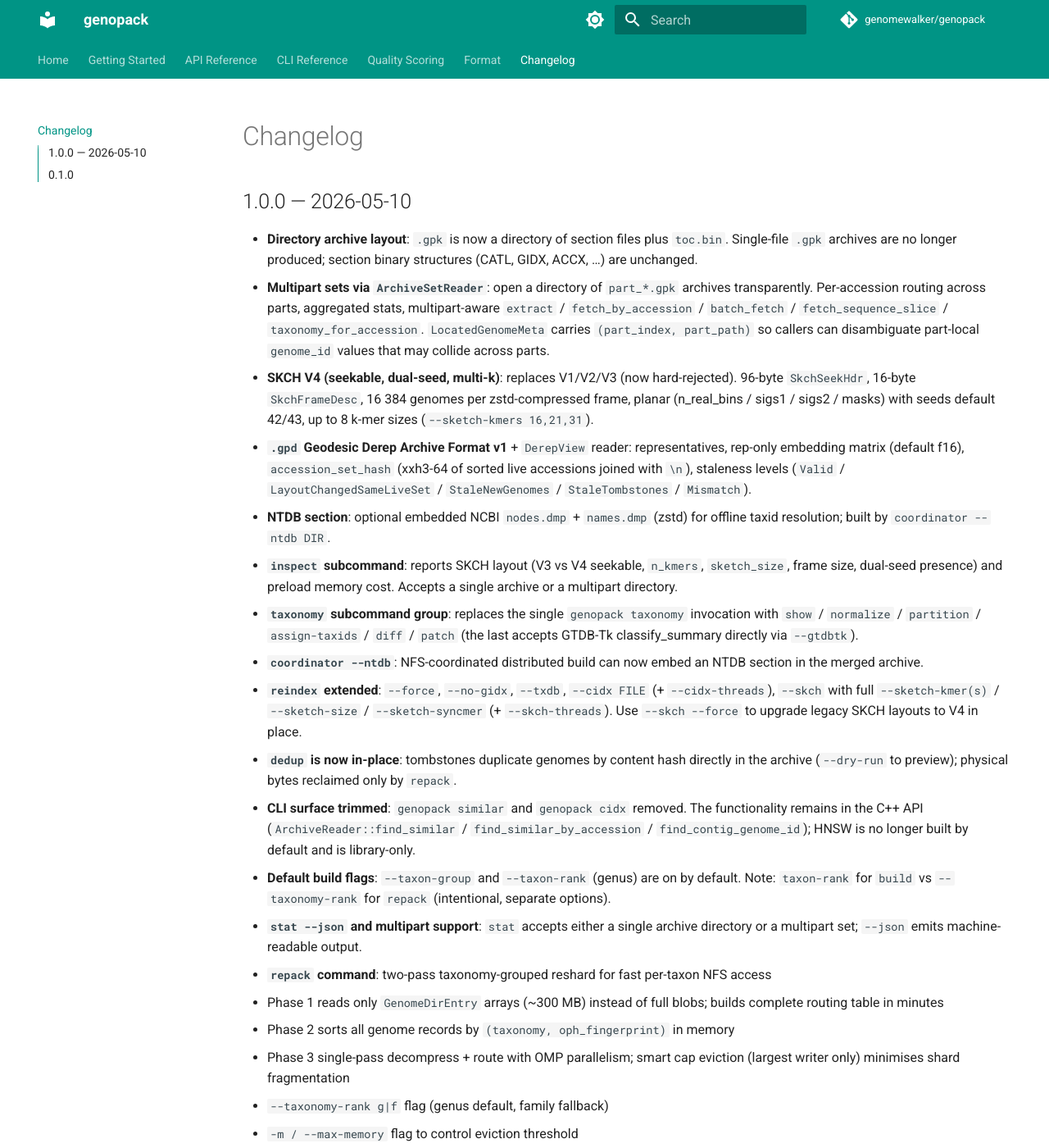
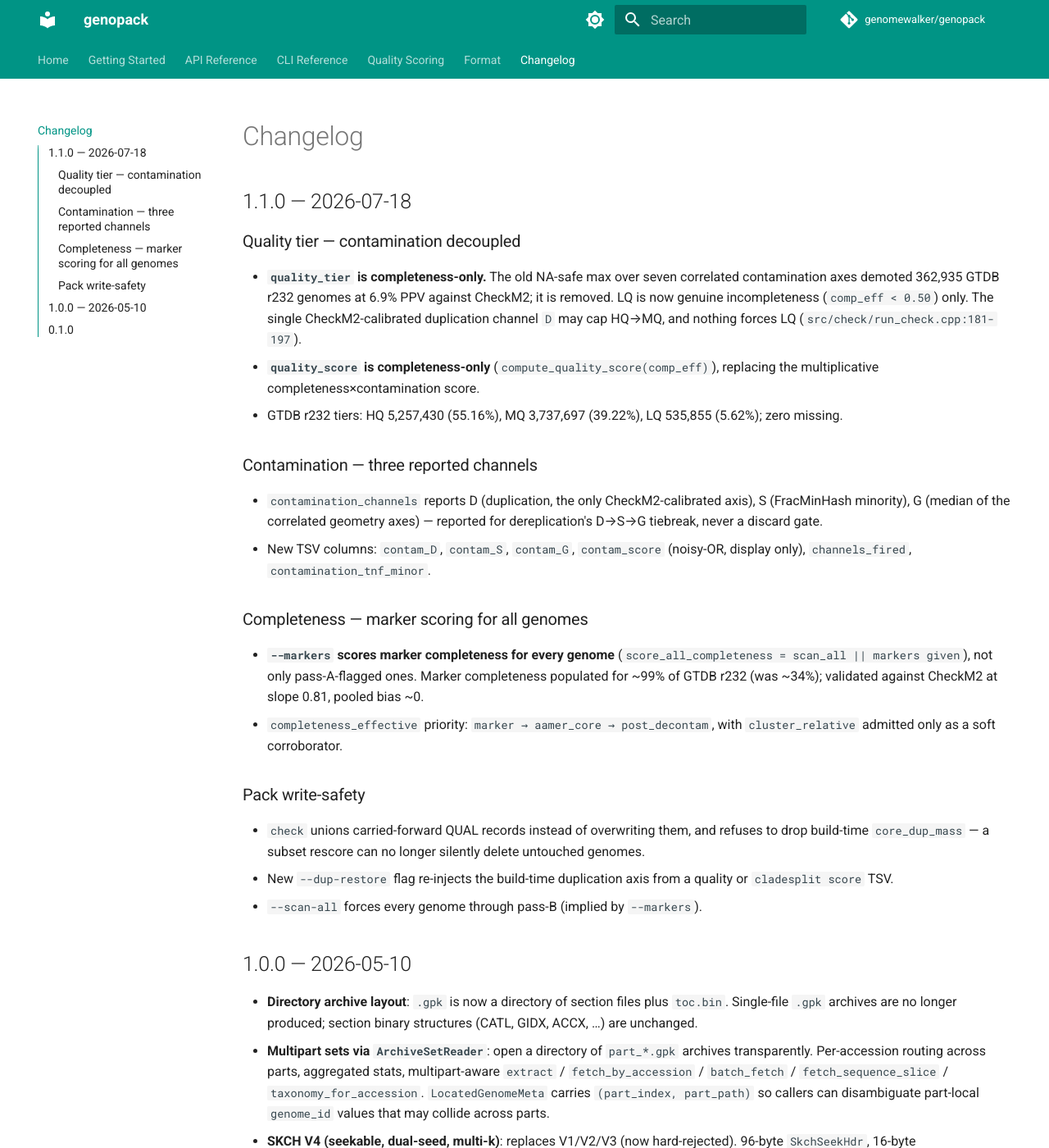
Before and after one commit to genomewalker/genopack, an MkDocs documentation site: the page built from docs/changelog.md, in a window 1280 px wide and 1400 px high. Shown: the whole window at 82% size. Built offline with MkDocs 1.6.1 and Material for MkDocs 9.7.7, drawn with Linux system fonts in a browser that asks for light colours; comment, search, counter and statistics services are not loaded.

Commit message:
release: v1.1.0
Contamination decoupled from the quality tier; marker completeness scored for all
genomes under --markers; three reported D/S/G contamination channels; pack-QUAL
write-safety with --dup-restore. See docs/changelog.md.

```diff
--- a/CMakeLists.txt
+++ b/CMakeLists.txt
@@ -1,5 +1,5 @@
 cmake_minimum_required(VERSION 3.20)
-project(genopack VERSION 1.0.0 LANGUAGES CXX)
+project(genopack VERSION 1.1.0 LANGUAGES CXX)
 
 set(CMAKE_CXX_STANDARD 20)
 set(CMAKE_CXX_STANDARD_REQUIRED ON)
--- a/docs/changelog.md
+++ b/docs/changelog.md
@@ -1,4 +1,28 @@
 # Changelog
+
+## 1.1.0 — 2026-07-18
+
+### Quality tier — contamination decoupled
+
+- **`quality_tier` is completeness-only.** The old NA-safe max over seven correlated contamination axes demoted 362,935 GTDB r232 genomes at 6.9% PPV against CheckM2; it is removed. LQ is now genuine incompleteness (`comp_eff < 0.50`) only. The single CheckM2-calibrated duplication channel `D` may cap HQ→MQ, and nothing forces LQ (`src/check/run_check.cpp:181-197`).
+- **`quality_score` is completeness-only** (`compute_quality_score(comp_eff)`), replacing the multiplicative completeness×contamination score.
+- GTDB r232 tiers: HQ 5,257,430 (55.16%), MQ 3,737,697 (39.22%), LQ 535,855 (5.62%); zero missing.
+
+### Contamination — three reported channels
+
+- `contamination_channels` reports D (duplication, the only CheckM2-calibrated axis), S (FracMinHash minority), G (median of the correlated geometry axes) — reported for dereplication's D→S→G tiebreak, never a discard gate.
+- New TSV columns: `contam_D`, `contam_S`, `contam_G`, `contam_score` (noisy-OR, display only), `channels_fired`, `contamination_tnf_minor`.
+
+### Completeness — marker scoring for all genomes
+
+- **`--markers` scores marker completeness for every genome** (`score_all_completeness = scan_all || markers given`), not only pass-A-flagged ones. Marker completeness populated for ~99% of GTDB r232 (was ~34%); validated against CheckM2 at slope 0.81, pooled bias ~0.
+- `completeness_effective` priority: `marker → aamer_core → post_decontam`, with `cluster_relative` admitted only as a soft corroborator.
+
+### Pack write-safety
+
+- `check` unions carried-forward QUAL records instead of overwriting them, and refuses to drop build-time `core_dup_mass` — a subset rescore can no longer silently delete untouched genomes.
+- New `--dup-restore` flag re-injects the build-time duplication axis from a quality or `cladesplit score` TSV.
+- `--scan-all` forces every genome through pass-B (implied by `--markers`).
 
 ## 1.0.0 — 2026-05-10
 
```
